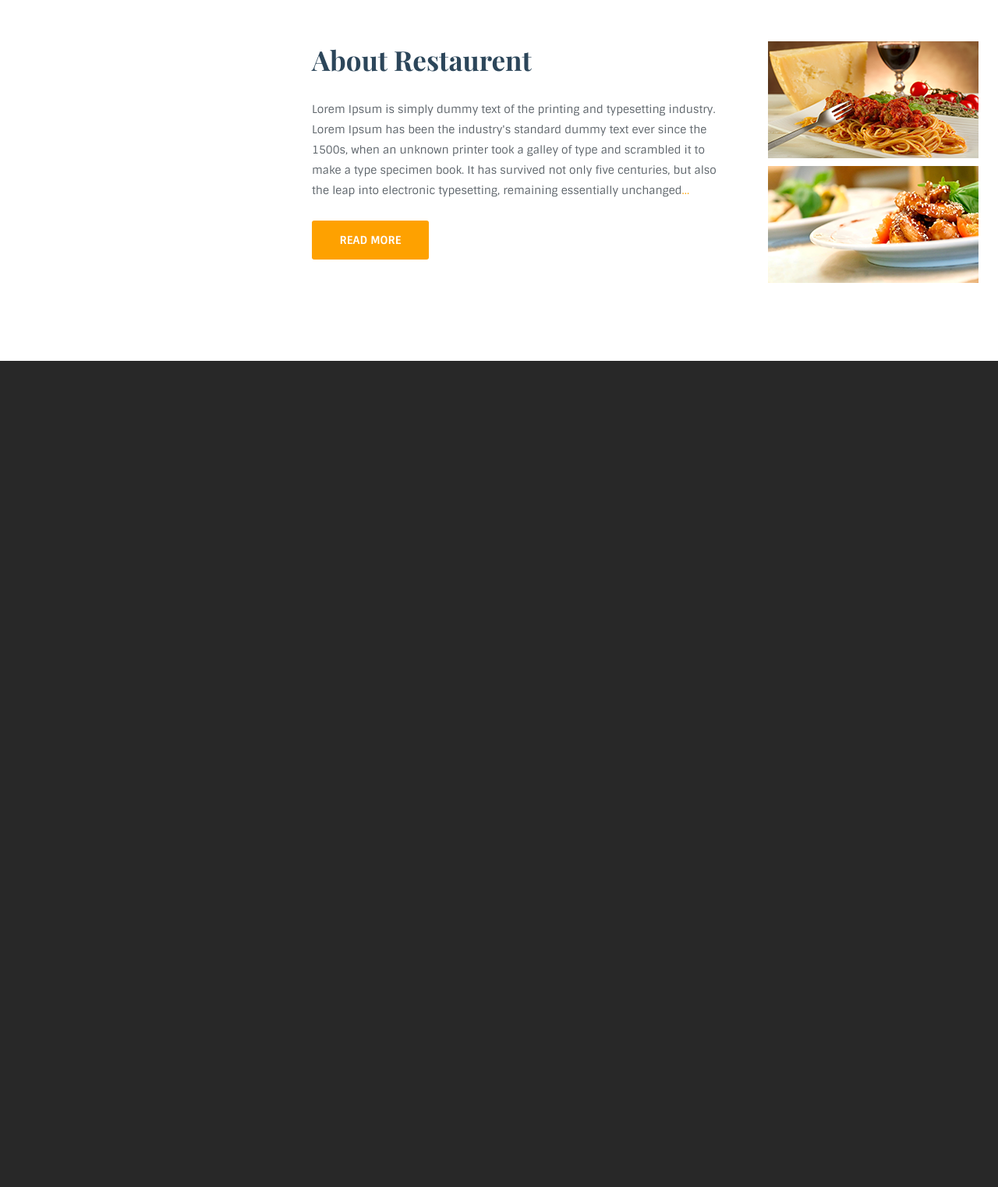
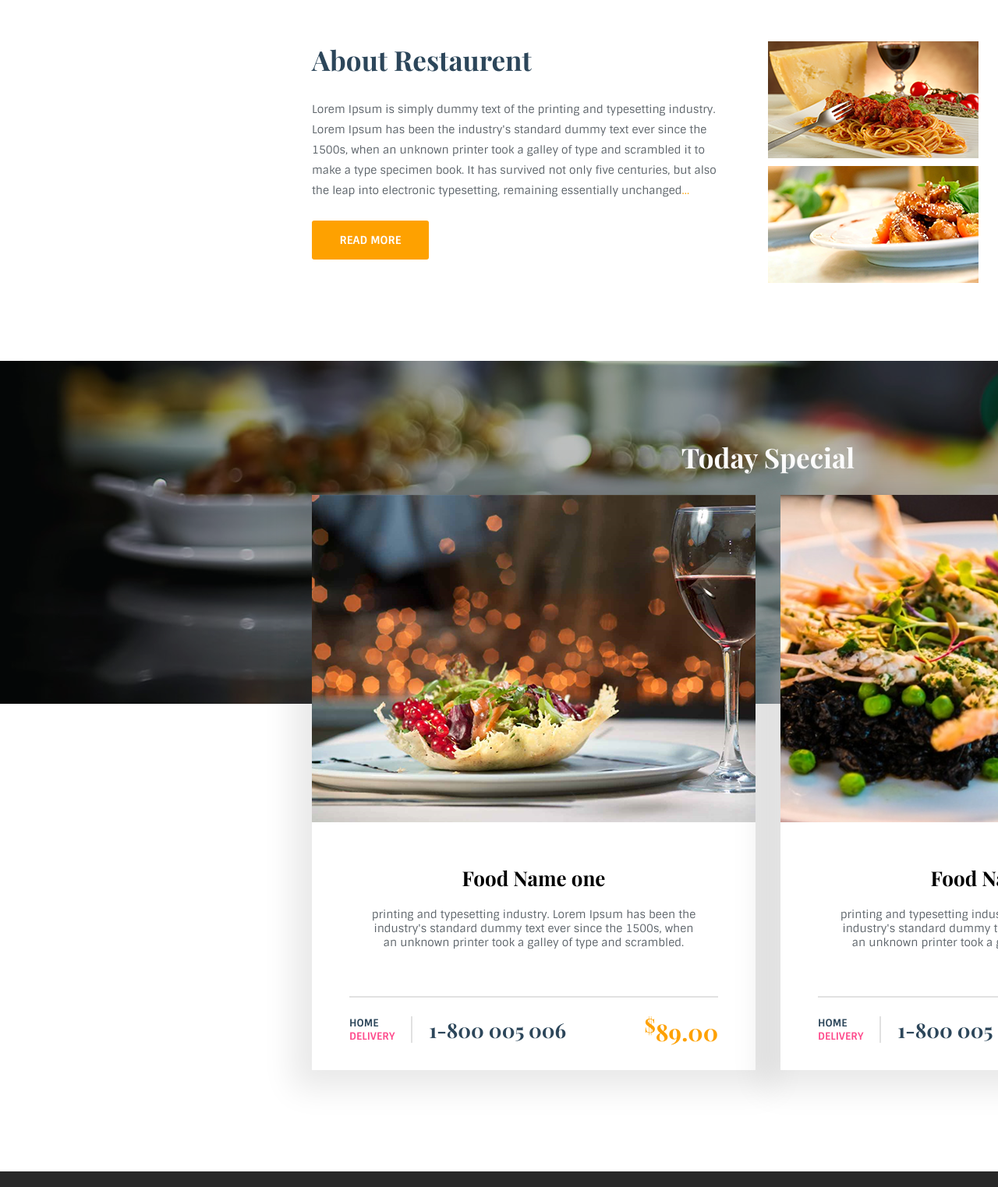
Before and after one commit to FominPA/Restaurant, a plain HTML site: page index.html in a window 1280 px wide. Shown: the part 841-2364 px from the top of the page at 78% size. Before the commit the page ends 1324 px from the top, so only its background shows below. Drawn offline with nearby package versions, Linux system fonts and the light colour scheme.

Commit message:
Layout #TodaySpecial

```diff
--- a/index.html
+++ b/index.html
@@ -61,5 +61,44 @@
 		 	</div>
 		</div>
 	</div>
+	<div id="TodaySpecial">
+		<div class="wrapper">
+			<h2>Today Special</h2>
+			<div class="items">
+				<div class="item">
+					<img src="images/dish1.png" alt="dish1">
+					<div class="text-wrapper">
+						<h3>Food Name one</h3>
+						<p>printing and typesetting industry. Lorem Ipsum has been the industry's standard dummy text ever since the 1500s, when an unknown printer took a galley of type and scrambled.</p>
+					</div>
+					<div class="bottom">
+						<div class="left">
+							<div class="text">home<br><span class="purple">delivery</span></div>
+							<h3 class="phone">1-800 005 006</h3>
+						</div>
+						<div class="right">
+							<div class="price"><sup>$</sup>89.00</div>
+						</div>
+					</div>
+				</div>
+				<div class="item">
+					<img src="images/dish2.png" alt="dish2">
+					<div class="text-wrapper">
+						<h3>Food Name two</h3>
+						<p>printing and typesetting industry. Lorem Ipsum has been the industry's standard dummy text ever since the 1500s, when an unknown printer took a galley of type and scrambled.</p>
+					</div>
+					<div class="bottom">
+						<div class="left">
+							<div class="text">home<br><span class="purple">delivery</span></div>
+							<h3 class="phone">1-800 005 006</h3>
+						</div>
+						<div class="right">
+							<div class="price"><sup>$</sup>89.00</div>
+						</div>
+					</div>
+				</div>
+			</div>
+		</div>
+	</div>
 </body>
 </html>
--- a/style.scss
+++ b/style.scss
@@ -178,3 +178,85 @@ header {
 	.first { margin: 50px 0 10px; }
 	.last { margin: 10px 0 50px; }
 }
+
+
+#TodaySpecial {
+	background-image: url('images/special-background.png');
+	background-repeat: no-repeat;
+	text-align: center;
+	padding: 100px 0 130px;
+
+	h2 {
+		font-family: 'Playfair Display', serif;
+		font-size: 35px;
+		color: white;
+		margin-bottom: 25px;
+	}
+
+	.items {
+		display: flex;
+		justify-content: space-between;
+
+		.item {
+			background-color: #fff;
+			width: 569px;
+			box-shadow: 0 0 38px 24px rgba(0,0,0,.09);
+
+			.text-wrapper {
+				width: 430px;
+				margin: auto;
+				padding: 50px 0 60px;
+
+				h3 {
+					font-family: 'Playfair Display', serif;
+					font-size: 26px;
+					margin-bottom: 20px;
+					color: black;
+				}
+
+				p {
+					font-family: 'Sintony', sans-serif;
+					font-size: 14px;
+					color: #5C6369;
+				}
+			}
+
+			.bottom {
+				display: flex;
+				justify-content: space-between;
+				align-items: center;
+				margin: 0 48px;
+				padding: 18px 0 29px;
+				border-top: 2px solid #E1E1E1;
+
+				.left {
+					display: flex;
+					align-items: center;
+					.text {
+						font-family: 'Sintony', sans-serif;
+						text-transform: uppercase;
+						font-weight: bold;
+						font-size: 13px;
+						text-align: left;
+						.purple { color: #FE4C8D }
+						padding-right: 21px;
+						border-right: 2px solid #E1E1E1;
+					}
+
+					.phone {
+						padding-left: 21px;
+						font-family: 'Playfair Display', serif;
+						font-size: 26px;
+					}
+				}
+
+				.price {
+					font-family: 'Playfair Display', serif;
+					font-size: 30px;
+					font-weight: bold;
+					color: #FEA100;
+				}
+			}
+		}
+	}
+}
```
Also changed, not shown: images/dish1.png (added), images/dish2.png (added), images/special-background.png (added), style.css.
